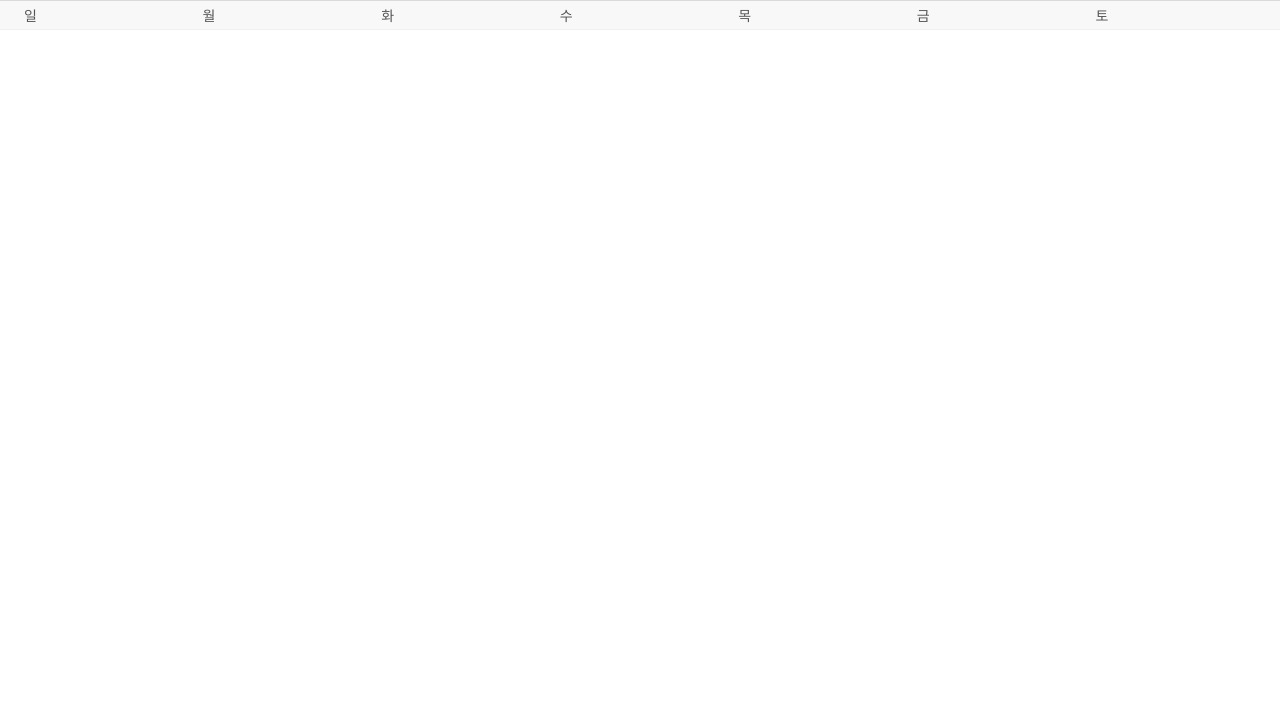
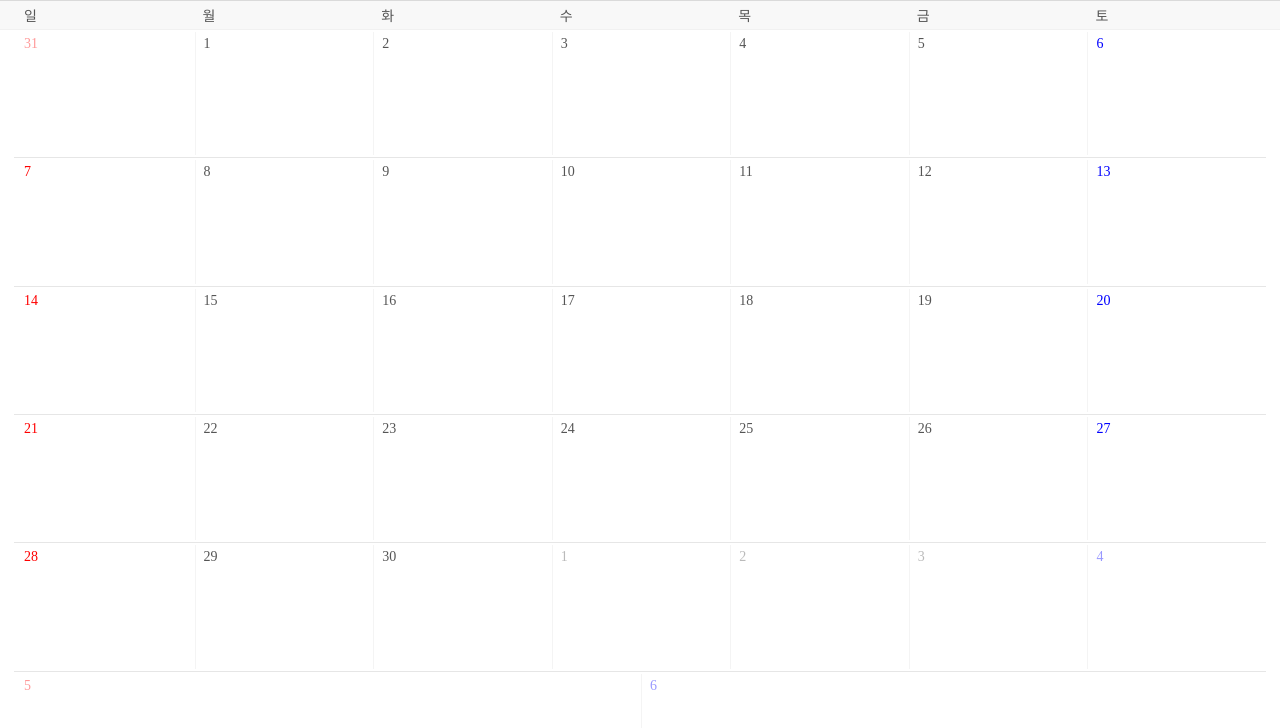
Before and after one commit to DongGeun2/jest_study, a Next.js app: page / in a window 1280 px wide. Shown: the top 728 px of the page. Built offline with nearby package versions, Linux system fonts and the light colour scheme.

Commit message:
[FEAT] CalendarMain Component Create

```diff
--- a/src/components/calendar/Calendar.module.css
+++ b/src/components/calendar/Calendar.module.css
@@ -1,6 +1,9 @@
 .calendar-container {
   width: 100%;
-  height: 100%;
+  height: 100vh;
+
   margin: 0 auto;
   padding: 0;
+
+  position: relative;
 }
--- a/src/components/calendar/Calendar.props.tsx
+++ b/src/components/calendar/Calendar.props.tsx
@@ -1 +1 @@
-export type Icalendar = Date | null;
+export type Icalendar = Date;
--- a/src/components/calendar/Calendar.tsx
+++ b/src/components/calendar/Calendar.tsx
@@ -1,6 +1,6 @@
 'use client';
 
-import React, { useEffect, useState } from 'react';
+import React, { useState } from 'react';
 
 import styles from './Calendar.module.css';
 
@@ -8,11 +8,11 @@ import CalendarHeader from './items/CalendarHeader';
 import CalendarMain from './items/CalendarMain';
 
 const Calendar = () => {
-  const [currentDate, setCurrentDate] = useState<Date | null>(null);
+  const getDate = new Date();
+  const getYear = getDate.getFullYear();
+  const getMonth = getDate.getMonth() + 1;
 
-  useEffect(() => {
-    setCurrentDate(new Date());
-  }, []);
+  const [currentDate, setCurrentDate] = useState<Date>(new Date(getYear, getMonth, 0));
 
   return (
     <article className={styles['calendar-container']}>
--- a/src/components/calendar/items/CalendarMain.module.css
+++ b/src/components/calendar/items/CalendarMain.module.css
@@ -0,0 +1,51 @@
+.calendar-main-container {
+  width: 100%;
+  height: calc(100% - 30px);
+
+  display: flex;
+  flex-direction: column;
+
+  background: white;
+  overflow: hidden;
+
+  position: absolute;
+}
+
+.calendar-week-container {
+  width: 100%;
+  height: 20%;
+  padding: 0 14px;
+}
+
+.calendar-week-table {
+  width: 100%;
+  height: 100%;
+
+  border-bottom: 1px solid #e6e6e6;
+}
+
+.calendar-week-table > tbody > tr > td:first-child {
+  color: #f00;
+  border-left: none;
+}
+
+.calendar-week-table > tbody > tr > td:last-child {
+  color: blue;
+}
+
+.calendar-day-container {
+  width: calc(100% / 7);
+
+  padding: 4px 8px;
+  text-align: left;
+  font-weight: normal;
+
+  font-size: 14px;
+  color: #555555;
+
+  border-left: 1px solid #f4f4f4;
+}
+
+.calendar-day-isOpacity > strong {
+  opacity: 0.4;
+}
--- a/src/components/calendar/items/CalendarMain.tsx
+++ b/src/components/calendar/items/CalendarMain.tsx
@@ -1,9 +1,126 @@
-import React from 'react';
+import React, { useMemo } from 'react';
 
-import { ICalendarMain } from './CalendarMain.props';
+import styles from './CalendarMain.module.css';
+import { ICalendarMain, returnDate } from './CalendarMain.props';
 
 const CalendarMain = ({ currentDate }: ICalendarMain) => {
-  return <div></div>;
+  const getCurrentYear = currentDate.getFullYear();
+  const getCurrentMonth = currentDate.getMonth() + 1;
+
+  const getCurrentDate = () => {
+    const getCurrentLastDate = currentDate.getDate();
+
+    return new Array(getCurrentLastDate).fill('').map((_, i) => {
+      const getCurrentDay = i + 1;
+
+      return {
+        year: getCurrentYear,
+        month: getCurrentMonth,
+        day: getCurrentDay,
+        date: new Date(getCurrentYear, getCurrentMonth - 1, getCurrentDay),
+      };
+    });
+  };
+
+  const getPrevDate = () => {
+    const newPrevDate = new Date(getCurrentYear, getCurrentMonth - 1, 0);
+
+    const getPrevYear = newPrevDate.getFullYear();
+    const getPrevMonth = newPrevDate.getMonth() + 1;
+    const getPrevLastDate = newPrevDate.getDate();
+    const getPrevLastDay = newPrevDate.getDay() + 1;
+
+    return new Array(getPrevLastDay).fill('').map((_, i) => {
+      const getCurrentDay = getPrevLastDate - (getPrevLastDay - (i + 1));
+
+      return {
+        year: getPrevYear,
+        month: getPrevMonth,
+        day: getCurrentDay,
+        date: new Date(getPrevYear, getPrevMonth - 1, getCurrentDay),
+        isOpacity: true,
+      };
+    });
+  };
+
+  const getNextDate = () => {
+    const newNextDate = new Date(getCurrentYear, getCurrentMonth + 1, 1);
+
+    const getNextYear = newNextDate.getFullYear();
+    const getNextMonth = newNextDate.getMonth();
+    const getNextStartDate = newNextDate.getDay();
+
+    return new Array(getNextStartDate).fill('').map((_, i) => {
+      const getCurrentDay = i + 1;
+
+      return {
+        year: getNextYear,
+        month: getNextMonth,
+        day: getCurrentDay,
+        date: new Date(getNextYear, getNextMonth - 1, getCurrentDay),
+        isOpacity: true,
+      };
+    });
+  };
+
+  const renderData = useMemo(() => {
+    const pDate = getPrevDate();
+    const cDate = getCurrentDate();
+    const nDate = getNextDate();
+
+    const concatArray = [...pDate, ...cDate, ...nDate];
+
+    let tempArray: returnDate[] = [];
+    const resultArray: returnDate[][] = [];
+
+    concatArray.forEach((a, i) => {
+      if (i !== 0 && i % 7 === 0) {
+        resultArray.push(tempArray);
+        tempArray = [];
+      }
+
+      if (i === concatArray.length - 1) {
+        resultArray.push(tempArray);
+      }
+
+      tempArray.push(a);
+    });
+
+    return resultArray;
+  }, [currentDate]);
+
+  return (
+    <div className={styles['calendar-main-container']}>
+      {renderData?.map((week, i) => (
+        <div key={i} className={styles['calendar-week-container']}>
+          <table className={styles['calendar-week-table']}>
+            <tbody>
+              <tr>
+                {week?.map((date: returnDate) => {
+                  const year = date.year;
+                  const month = date.month;
+                  const day = date.day;
+                  const isOpacity = date?.isOpacity;
+
+                  const key = `${year}-${month}-${day}`;
+
+                  return (
+                    <td
+                      key={key}
+                      aria-label={key}
+                      className={`${styles['calendar-day-container']} ${isOpacity ? styles['calendar-day-isOpacity'] : ''}`}
+                    >
+                      <strong>{day}</strong>
+                    </td>
+                  );
+                })}
+              </tr>
+            </tbody>
+          </table>
+        </div>
+      ))}
+    </div>
+  );
 };
 
 export default CalendarMain;
```
Also changed, not shown: src/components/calendar/items/CalendarMain.props.tsx (+8 -0 lines).
